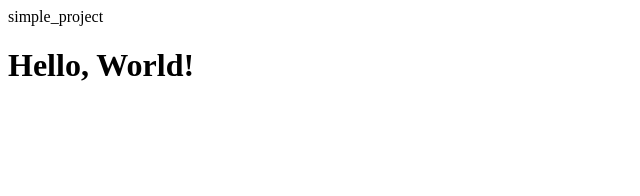
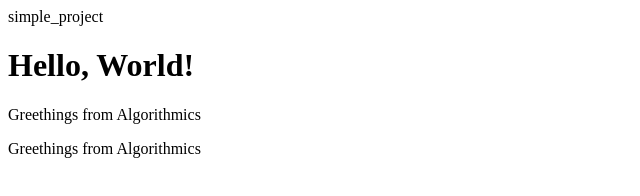
Before and after one commit to AcoLaz/First-project, a plain HTML site: page index.html in a window 1280 px wide. Shown: the whole page, without its empty margins (0-640 px from the left). Drawn offline with Linux system fonts and the light colour scheme.

Commit message:
Added Paragraphs

```diff
--- a/index.html
+++ b/index.html
@@ -6,5 +6,7 @@
 </head>
 <body>
     <h1> Hello, World!</h1>
+    <p>Greethings from Algorithmics</p>
+    <p>Greethings from Algorithmics</p>
 </body>
 </HTML>
```
